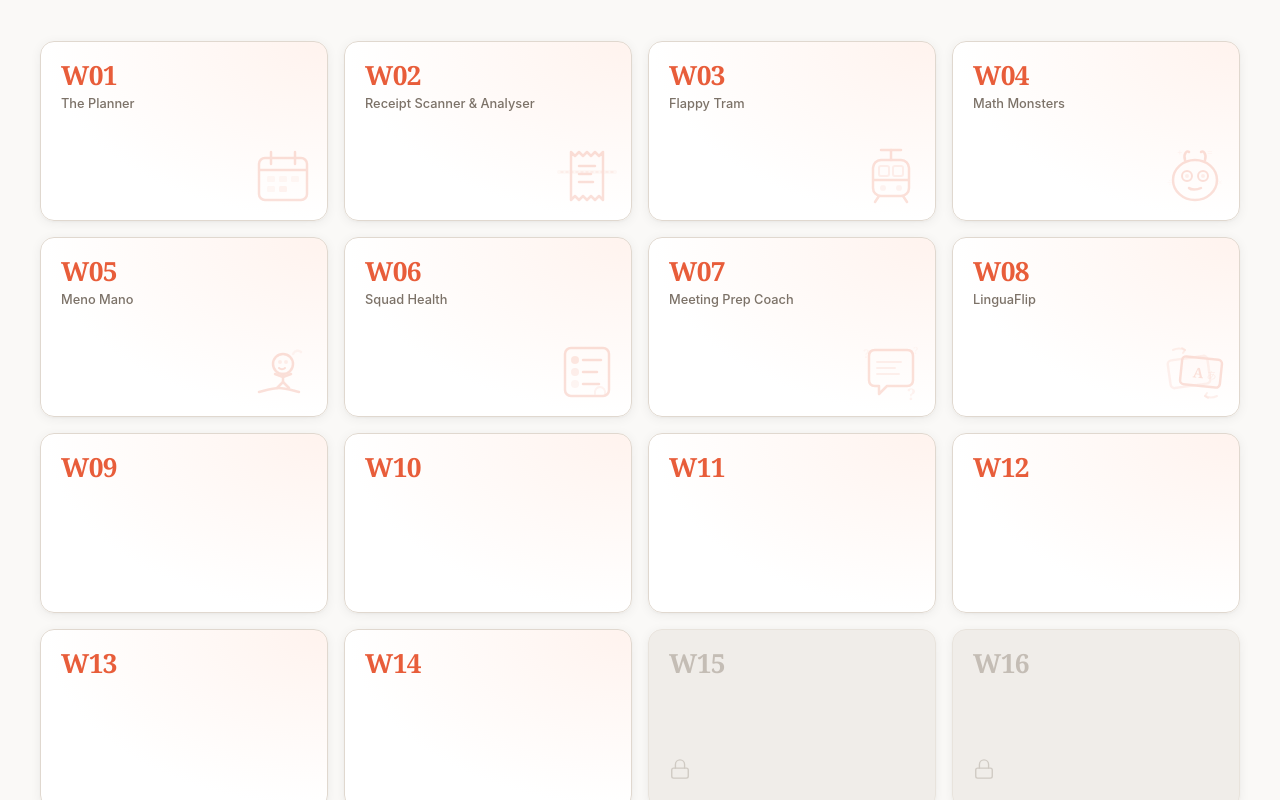
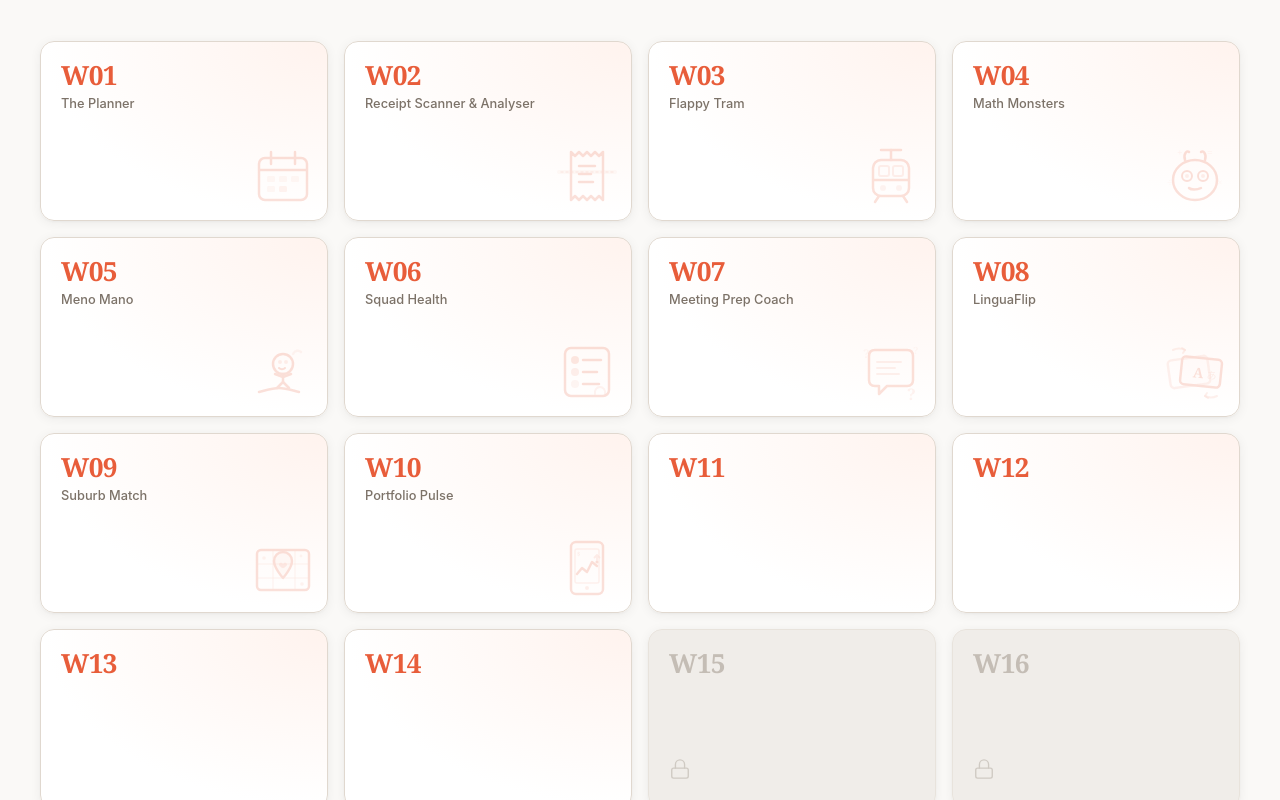
Before and after one commit to hayimpapa/week00-main-page, a React (Vite) app: page / in a window 1280 px wide. Shown: the part 612-1412 px from the top of the page. Built offline with nearby package versions, Linux system fonts and the light colour scheme.

Commit message:
Add Week 9 (Suburb Match) and Week 10 (Portfolio Pulse)

```diff
--- a/src/App.tsx
+++ b/src/App.tsx
@@ -99,15 +99,33 @@ const weeks: Week[] = [
     live: true,
     liveDate: getWeekLiveDate(8),
   },
-  // Weeks 9–52: fill in title/description/url/githubUrl each week
-  ...Array.from({ length: 44 }, (_, i) => ({
-    week: i + 9,
+  {
+    week: 9,
+    title: 'Suburb Match',
+    description: 'A cheeky Melbourne suburb recommender — tell us your vibe and find your spiritual home',
+    url: 'https://week09-melbourne-suburbs.vercel.app/',
+    githubUrl: '',
+    live: true,
+    liveDate: getWeekLiveDate(9),
+  },
+  {
+    week: 10,
+    title: 'Portfolio Pulse',
+    description: 'A mobile-first portfolio tracker with live Yahoo Finance prices, persisted to localStorage',
+    url: 'https://week10-investment-tracker.vercel.app/',
+    githubUrl: '',
+    live: true,
+    liveDate: getWeekLiveDate(10),
+  },
+  // Weeks 11–52: fill in title/description/url/githubUrl each week
+  ...Array.from({ length: 42 }, (_, i) => ({
+    week: i + 11,
     title: '',
     description: '',
     url: '',
     githubUrl: '',
     live: false,
-    liveDate: getWeekLiveDate(i + 9),
+    liveDate: getWeekLiveDate(i + 11),
   })),
 ]
 
@@ -304,6 +322,35 @@ function FlashcardIcon() {
   )
 }
 
+function SuburbMatchIcon() {
+  return (
+    <svg xmlns="http://www.w3.org/2000/svg" viewBox="0 0 64 64" fill="none" className="card-icon" aria-hidden="true">
+      <rect x="6" y="14" width="52" height="40" rx="4" stroke="currentColor" strokeWidth="2.5" />
+      <path d="M6 28h52M6 42h52" stroke="currentColor" strokeWidth="1.5" opacity="0.3" />
+      <path d="M22 14v40M44 14v40" stroke="currentColor" strokeWidth="1.5" opacity="0.3" />
+      <path d="M32 16c-5 0-9 4-9 9 0 7 9 17 9 17s9-10 9-17c0-5-4-9-9-9z" fill="currentColor" fillOpacity="0.18" stroke="currentColor" strokeWidth="2.5" strokeLinejoin="round" />
+      <path d="M32 28c-1-1.8-4-1.8-4 0.4 0 2 4 3.8 4 3.8s4-1.8 4-3.8c0-2.2-3-2.2-4-0.4z" fill="currentColor" opacity="0.65" />
+      <circle cx="13" cy="22" r="1.8" fill="currentColor" opacity="0.4" />
+      <circle cx="51" cy="48" r="1.8" fill="currentColor" opacity="0.4" />
+      <circle cx="50" cy="20" r="1.4" fill="currentColor" opacity="0.3" />
+    </svg>
+  )
+}
+
+function PortfolioPulseIcon() {
+  return (
+    <svg xmlns="http://www.w3.org/2000/svg" viewBox="0 0 64 64" fill="none" className="card-icon" aria-hidden="true">
+      <rect x="16" y="6" width="32" height="52" rx="5" stroke="currentColor" strokeWidth="2.5" />
+      <rect x="20" y="13" width="24" height="34" rx="2" stroke="currentColor" strokeWidth="1.5" opacity="0.45" />
+      <path d="M22 38l5-6 5 4 5-10 5 4" stroke="currentColor" strokeWidth="2.5" strokeLinecap="round" strokeLinejoin="round" />
+      <circle cx="42" cy="26" r="1.6" fill="currentColor" />
+      <path d="M42 24v-5m0 0l-2.5 2.5m2.5-2.5l2.5 2.5" stroke="currentColor" strokeWidth="1.8" strokeLinecap="round" strokeLinejoin="round" opacity="0.55" />
+      <circle cx="32" cy="52" r="2" fill="currentColor" opacity="0.5" />
+      <text x="22" y="20" fontSize="6" fontWeight="bold" fill="currentColor" opacity="0.45" fontFamily="Georgia, serif">$</text>
+    </svg>
+  )
+}
+
 function getCardIcon(weekNum: number) {
   switch (weekNum) {
     case 1: return <CalendarIcon />
@@ -314,6 +361,8 @@ function getCardIcon(weekNum: number) {
     case 6: return <SquadHealthIcon />
     case 7: return <MeetingPrepIcon />
     case 8: return <FlashcardIcon />
+    case 9: return <SuburbMatchIcon />
+    case 10: return <PortfolioPulseIcon />
     default: return null
   }
 }
```
